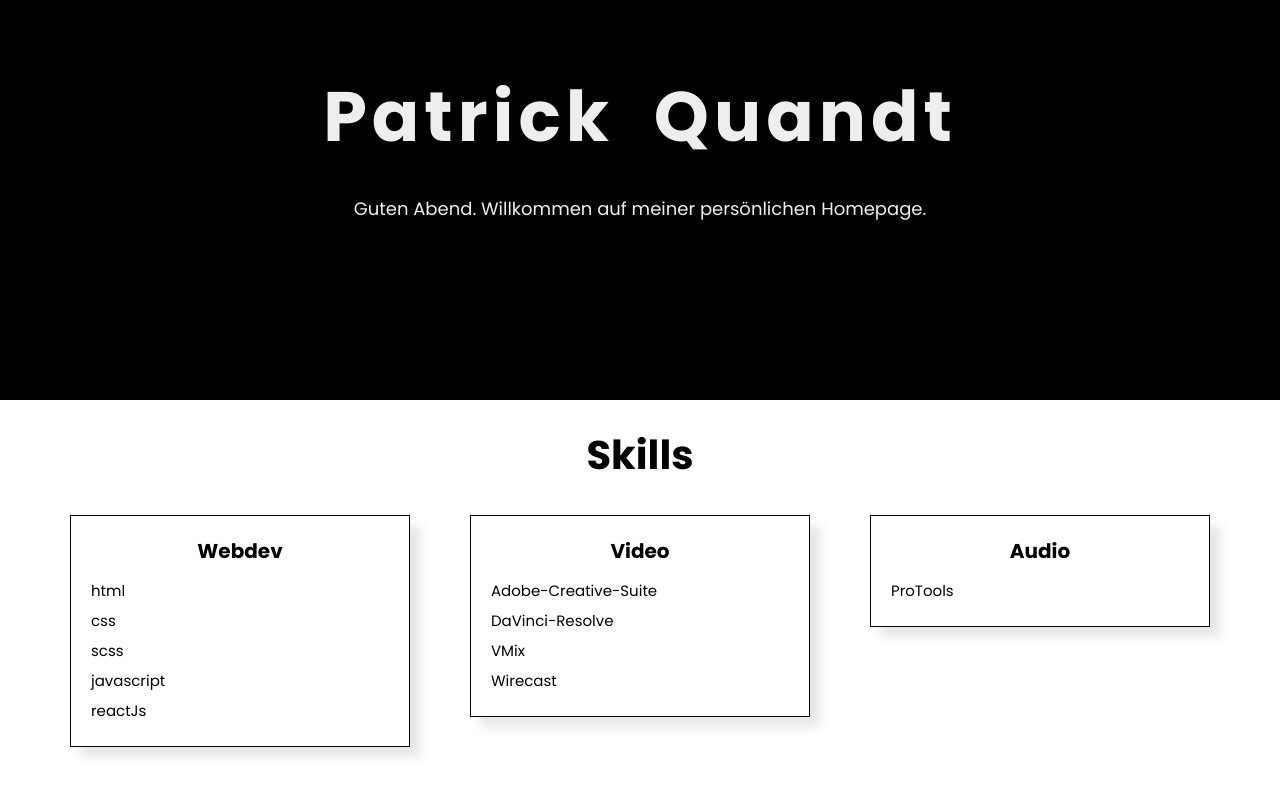
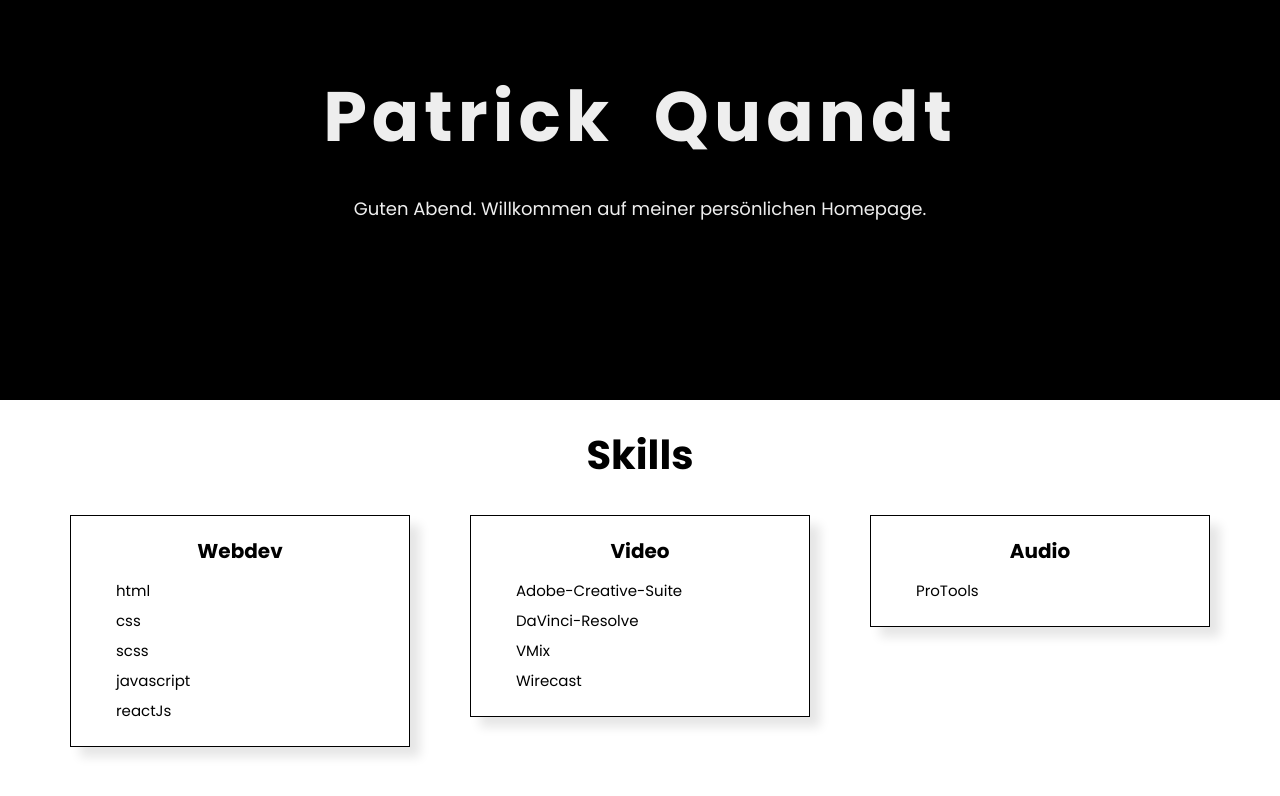
Before and after one commit to pquandt/pqweb, a React (Create React App) app: page / in a window 1280 px wide. Shown: the top 796 px of the page. Built offline with nearby package versions, Linux system fonts and the light colour scheme.

Commit message:
card padding

```diff
--- a/sass/components/_card.scss
+++ b/sass/components/_card.scss
@@ -18,6 +18,7 @@
 
 
  &-list {
+    padding: 0 2.5rem 0;
     list-style-type: none;
     text-align: left;
     font-size: 1.5rem;
--- a/src/css/style.css
+++ b/src/css/style.css
@@ -147,6 +147,7 @@ h1 {
     font-weight: 700;
     padding-bottom: 1rem; }
   .card-list {
+    padding: 0 2.5rem 0;
     list-style-type: none;
     text-align: left;
     font-size: 1.5rem;
```
